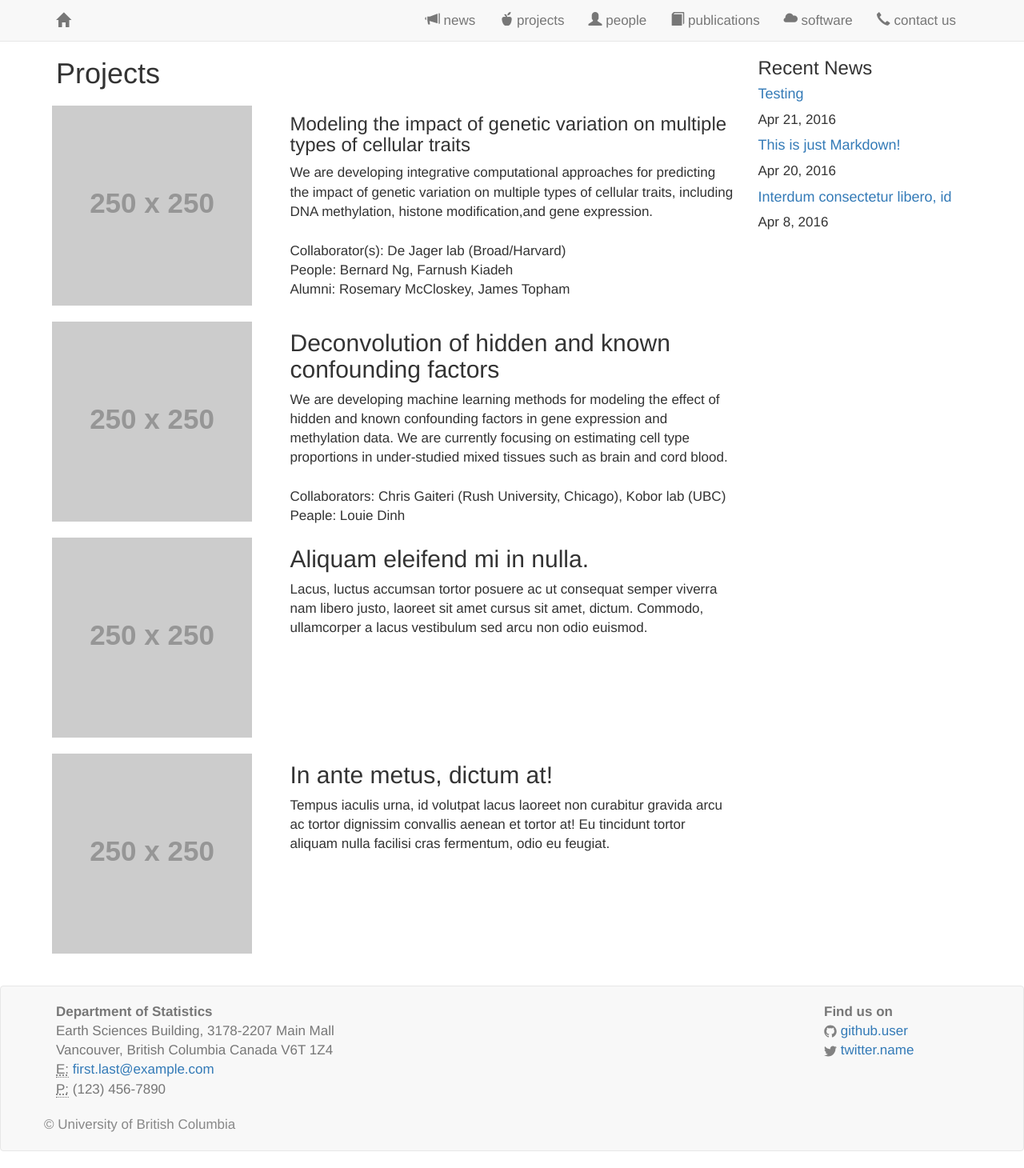
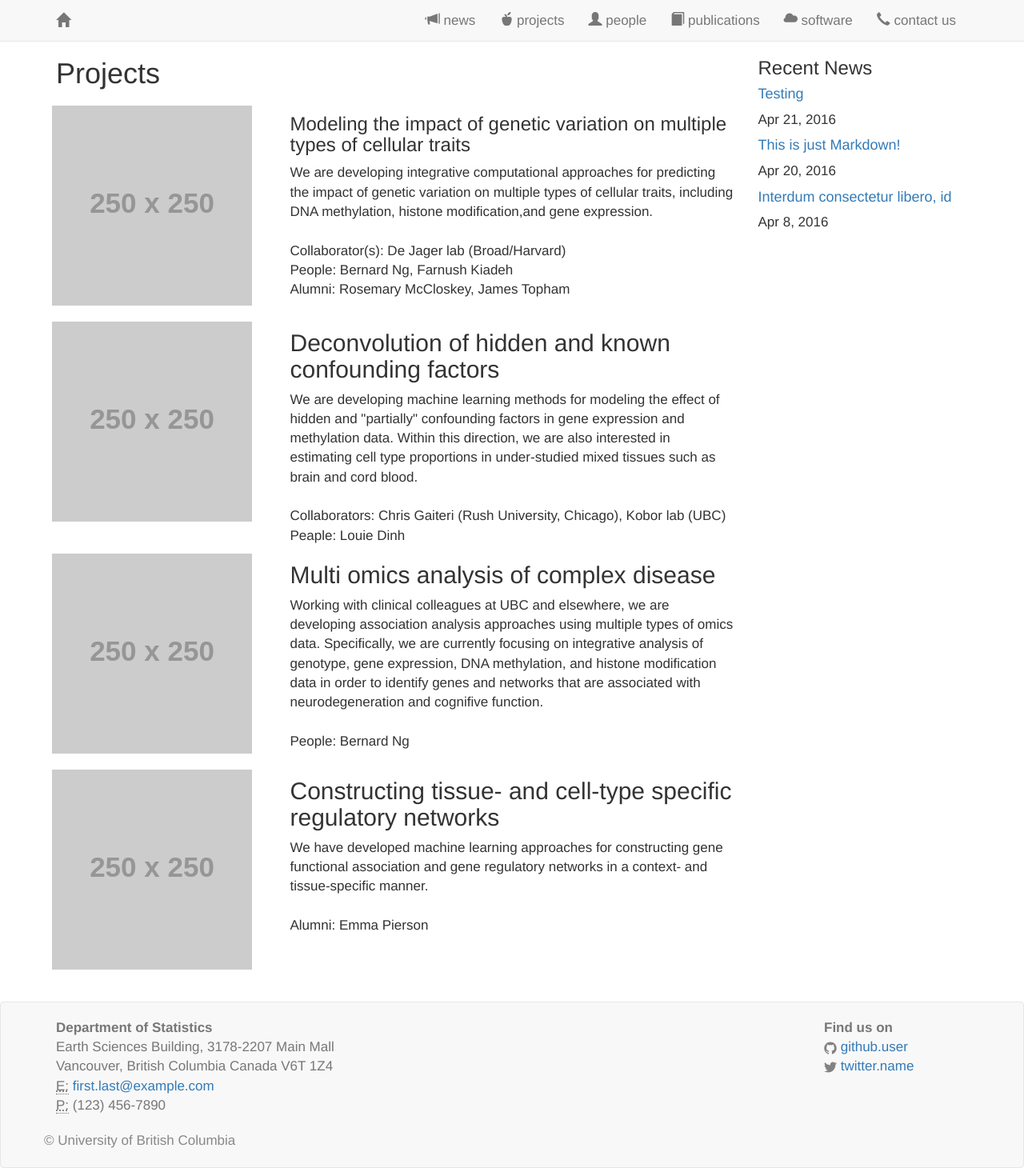
Before and after one commit to saramostafavi/saramostafavi.github.io, a Jekyll site: the page built from projects.html, in a window 1280 px wide. Shown: the whole page at 80% size. Built offline with Jekyll 4.4.1, drawn with Linux system fonts in a browser that asks for light colours; nearby versions of some CDN libraries; a style sheet for code colours, icons or effects is not loaded; before the commit the page ends 1439 px from its top, so only the background shows below that.

Commit message:
Update projects.html

```diff
--- a/projects.html
+++ b/projects.html
@@ -29,8 +29,8 @@ layout: page
     <div class="col-md-8">
         <h2 class="heading">Deconvolution of hidden and known confounding factors</h2>
         <div class="content">
-            We are developing machine learning methods for modeling the effect of hidden and known confounding factors in gene expression and methylation data.
-            We are currently focusing on estimating cell type proportions in under-studied mixed tissues such as brain and cord blood.
+            We are developing machine learning methods for modeling the effect of hidden and "partially" confounding factors in gene expression and methylation data.
+            Within this direction, we are also interested in estimating cell type proportions in under-studied mixed tissues such as brain and cord blood.
             <br>
             <br>
             Collaborators: Chris Gaiteri (Rush University, Chicago), Kobor lab (UBC)
@@ -44,9 +44,13 @@ layout: page
         <img class="img-responsive" alt="Project 3 illustration" src="http://placehold.it/250x250"/>
     </div>
     <div class="col-md-8">
-        <h2 class="heading">Aliquam eleifend mi in nulla.</h2>
+        <h2 class="heading">Multi omics analysis of complex disease</h2>
         <div class="content">
-            Lacus, luctus accumsan tortor posuere ac ut consequat semper viverra nam libero justo, laoreet sit amet cursus sit amet, dictum. Commodo, ullamcorper a lacus vestibulum sed arcu non odio euismod.
+            Working with clinical colleagues at UBC and elsewhere, we are developing association analysis approaches using multiple types of omics data.
+            Specifically, we are currently focusing on integrative analysis of genotype, gene expression, DNA methylation, and histone modification
+            data in order to identify genes and networks that are associated with neurodegeneration and cognifive function.
+            <br><br>
+            People: Bernard Ng
         </div>
     </div>
 </div>
@@ -55,9 +59,11 @@ layout: page
         <img class="img-responsive" alt="Project 4 illustration" src="http://placehold.it/250x250"/>
     </div>
     <div class="col-md-8">
-        <h2 class="heading">In ante metus, dictum at!</h2>
+        <h2 class="heading">Constructing tissue- and cell-type specific regulatory networks</h2>
         <div class="content">
-            Tempus iaculis urna, id volutpat lacus laoreet non curabitur gravida arcu ac tortor dignissim convallis aenean et tortor at! Eu tincidunt tortor aliquam nulla facilisi cras fermentum, odio eu feugiat.
+            We have developed machine learning approaches for constructing gene functional association and gene regulatory networks in a context- and tissue-specific manner.
+            <br><br>
+            Alumni: Emma Pierson
         </div>
     </div>
 </div>
```
